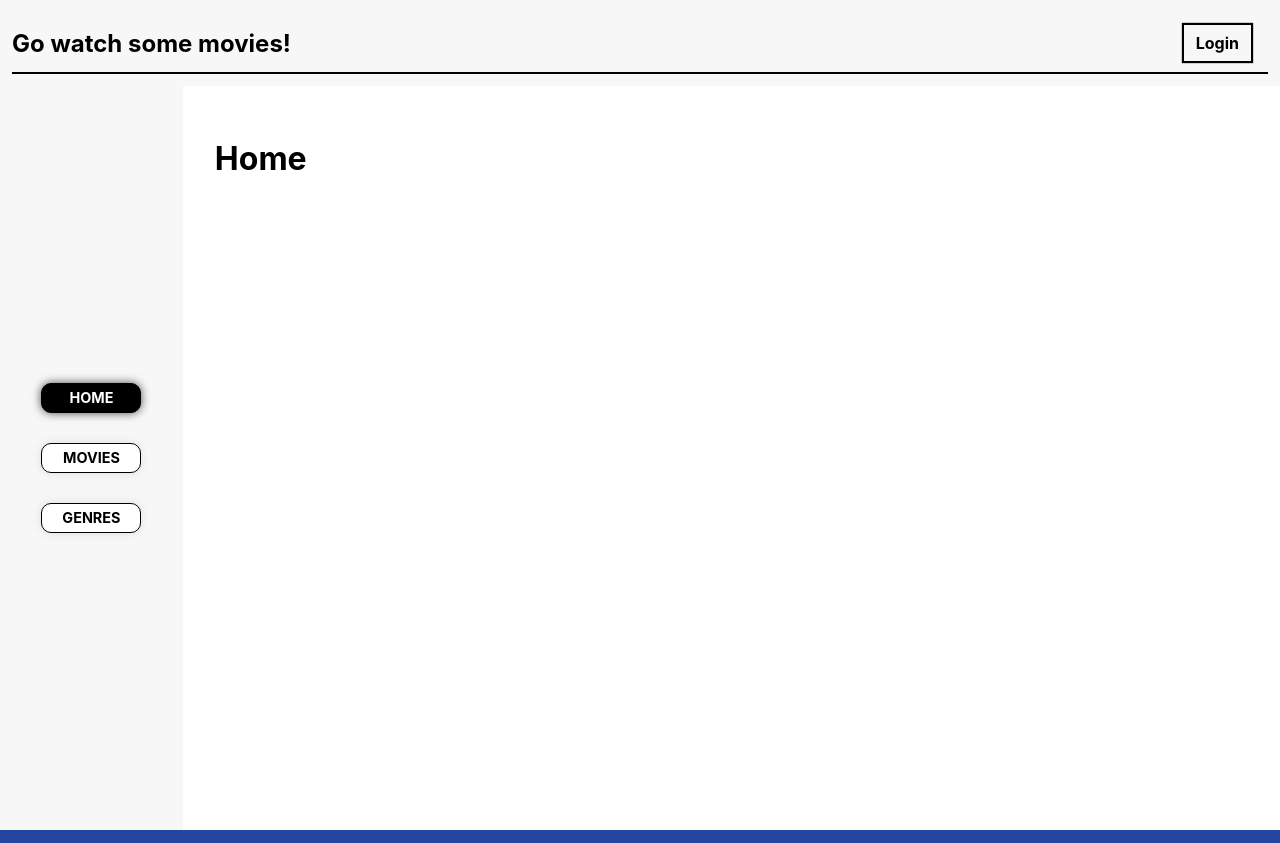
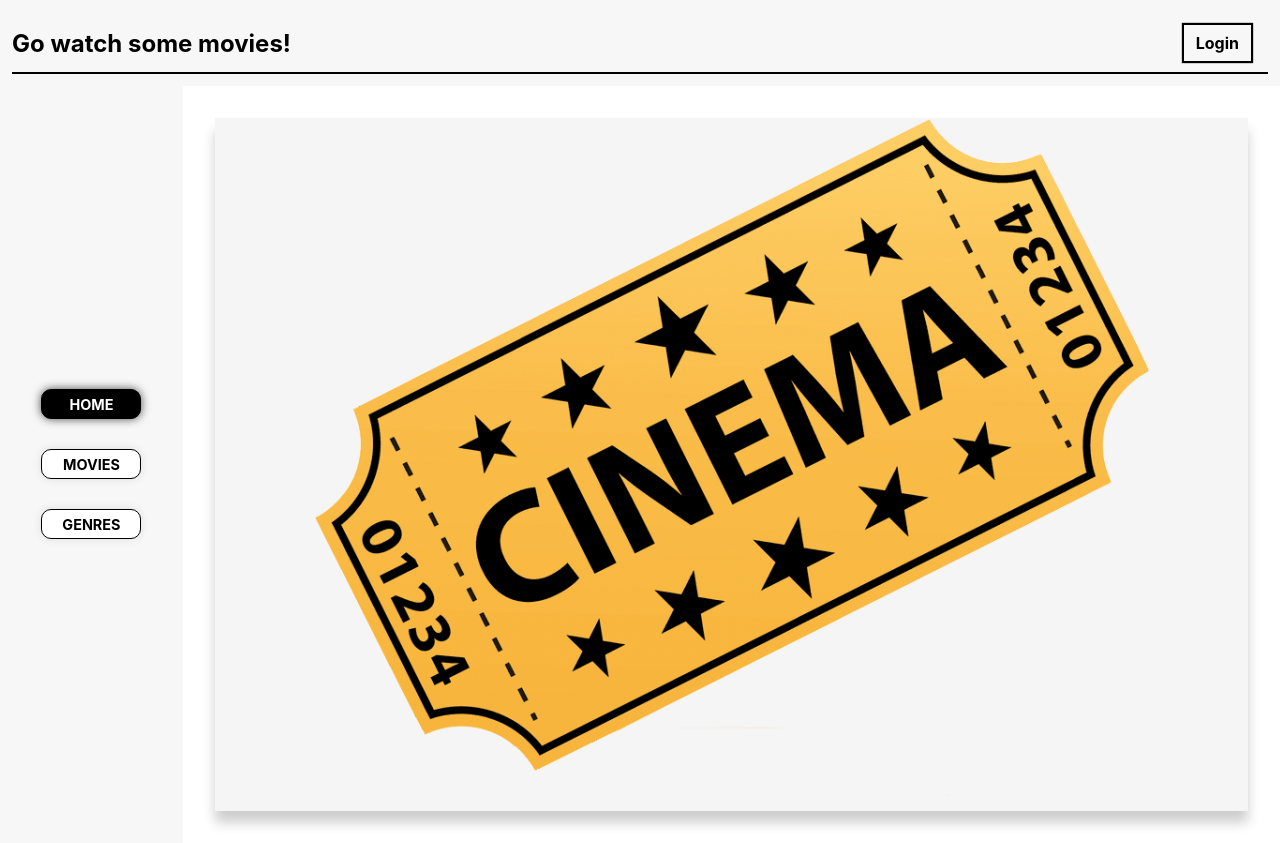
Before and after one commit to jym272/crud-movies-front, a Next.js app: page / in a window 1280 px wide. Built offline with nearby package versions, Linux system fonts and the light colour scheme.

Commit message:
Se corrige la auth con jwt

```diff
--- a/components/Auth/index.tsx
+++ b/components/Auth/index.tsx
@@ -12,7 +12,7 @@ const LoadingPage = () => {
     )
 }
 
-export const Auth = ({children}: { children: JSX.Element }) => {
+export const Auth = ({children, auth}: { children: JSX.Element, auth: boolean | undefined }) => {
 
     const [isAuthorized, setIsAuthorized] = useState(false)
     const [redirect, setRedirect] = useState(false)
@@ -20,6 +20,11 @@ export const Auth = ({children}: { children: JSX.Element }) => {
     const router = useRouter();
 
     useEffect(() => {
+        if (context.jwt) {
+            setIsAuthorized(true)
+            return
+        }
+
         const jwt = localStorage.getItem("jwt");
         if (jwt) {
             const item: JWTType = JSON.parse(jwt);
@@ -40,9 +45,13 @@ export const Auth = ({children}: { children: JSX.Element }) => {
         return children
     }
     if (redirect) {
-        router.push("/login");
-    } else {
-        return <LoadingPage/>
+        if (auth) {
+            router.push("/login")
+        } else {
+            return children
+        }
     }
 
+    return <LoadingPage/>
+
 }
--- /dev/null
+++ b/components/FrontPage/FrontPage.module.scss
@@ -0,0 +1,21 @@
+.container {
+  width: 100%;
+  height: 100%;
+  display: flex;
+  flex-direction: column;
+  align-items: center;
+  justify-content: center;
+  background-color: #f5f5f5;
+  animation: blur-borders 10s ease-in-out infinite alternate;
+}
+
+@keyframes blur-borders {
+  0% {
+    box-shadow: 0 0 0 0 rgba(0, 0, 0, 0.2);
+    //filter: blur(0px);
+  }
+  100% {
+    box-shadow: 0 20px 20px rgba(0, 0, 0, 0.2);
+    //filter: blur(10px);
+  }
+}
--- /dev/null
+++ b/components/FrontPage/index.tsx
@@ -0,0 +1,18 @@
+import Image from 'next/image';
+
+import styles from "./FrontPage.module.scss"
+
+
+export const FrontPage = () => {
+    return (
+        <div className={styles.container}>
+            <Image
+                src="/images/cinema.png"
+                alt="Cinema Tickets"
+                width={835}
+                height={693}
+                priority={true}
+            />
+        </div>
+    );
+};
--- a/components/index.ts
+++ b/components/index.ts
@@ -7,3 +7,4 @@ export * from './ListOfMovies';
 export * from './AddMovieForm';
 export * from './Login';
 export * from './Auth';
+export * from './FrontPage';
--- a/pages/_app.tsx
+++ b/pages/_app.tsx
@@ -5,13 +5,9 @@ import {NextComponentWithAuth} from "../Types";
 function MyApp({Component, pageProps}: { Component: NextComponentWithAuth, pageProps: any }) {
     return <StoreProvider>
         <Layout>
-            {Component.auth ? (
-                <Auth>
-                    <Component {...pageProps} />
-                </Auth>
-            ) : (
+            <Auth auth={Component.auth}>
                 <Component {...pageProps} />
-            )}
+            </Auth>
         </Layout>
     </StoreProvider>
 }
--- a/pages/admin/index.tsx
+++ b/pages/admin/index.tsx
@@ -17,6 +17,7 @@ export default Catalog
 Catalog.auth = true
 
 //TODO: refactorizar luego, mismo contenido en catalog y movies
+//TODO: IMPORTANTE; la página se pre renderiza siempre (en el server), la autenticación viene luego
 export const getServerSideProps: GetServerSideProps = async (context) => {
 
     let movies = [];
--- a/pages/index.tsx
+++ b/pages/index.tsx
@@ -1,5 +1,5 @@
 import {useContext, useEffect} from "react";
-import {store} from "../components";
+import {FrontPage, store} from "../components";
 import {Page} from "../Types";
 
 const Home = () => {
@@ -7,11 +7,7 @@ const Home = () => {
     useEffect(() => {
         context.setActivePage(Page.Home)
     }, [context])
-    return (
-        <div>
-            <h1>Home</h1>
-        </div>
-    );
+    return <FrontPage/>
 };
 
 export default Home;
```
Also changed, not shown: ToDo.txt, public/images/cinema.png (added).
